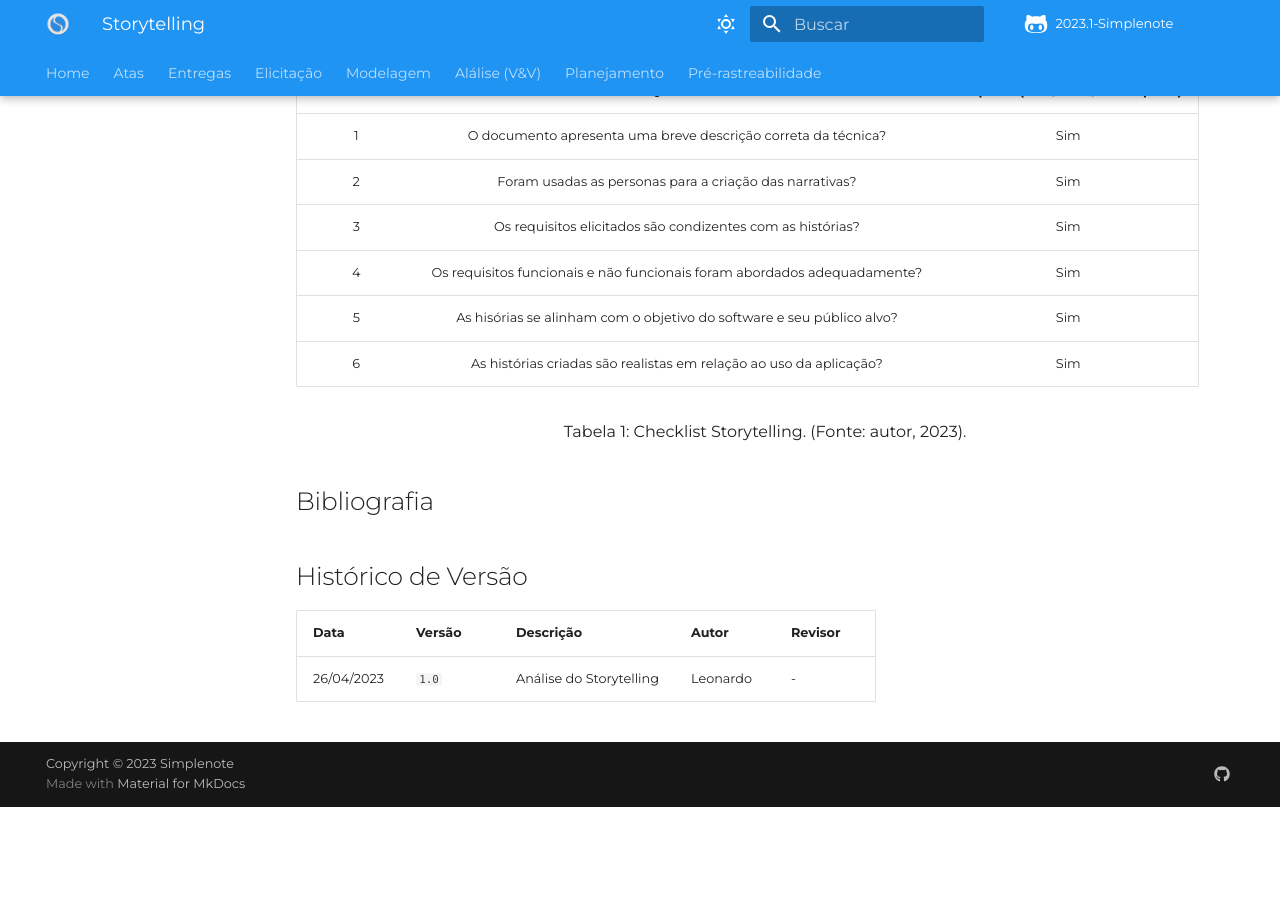
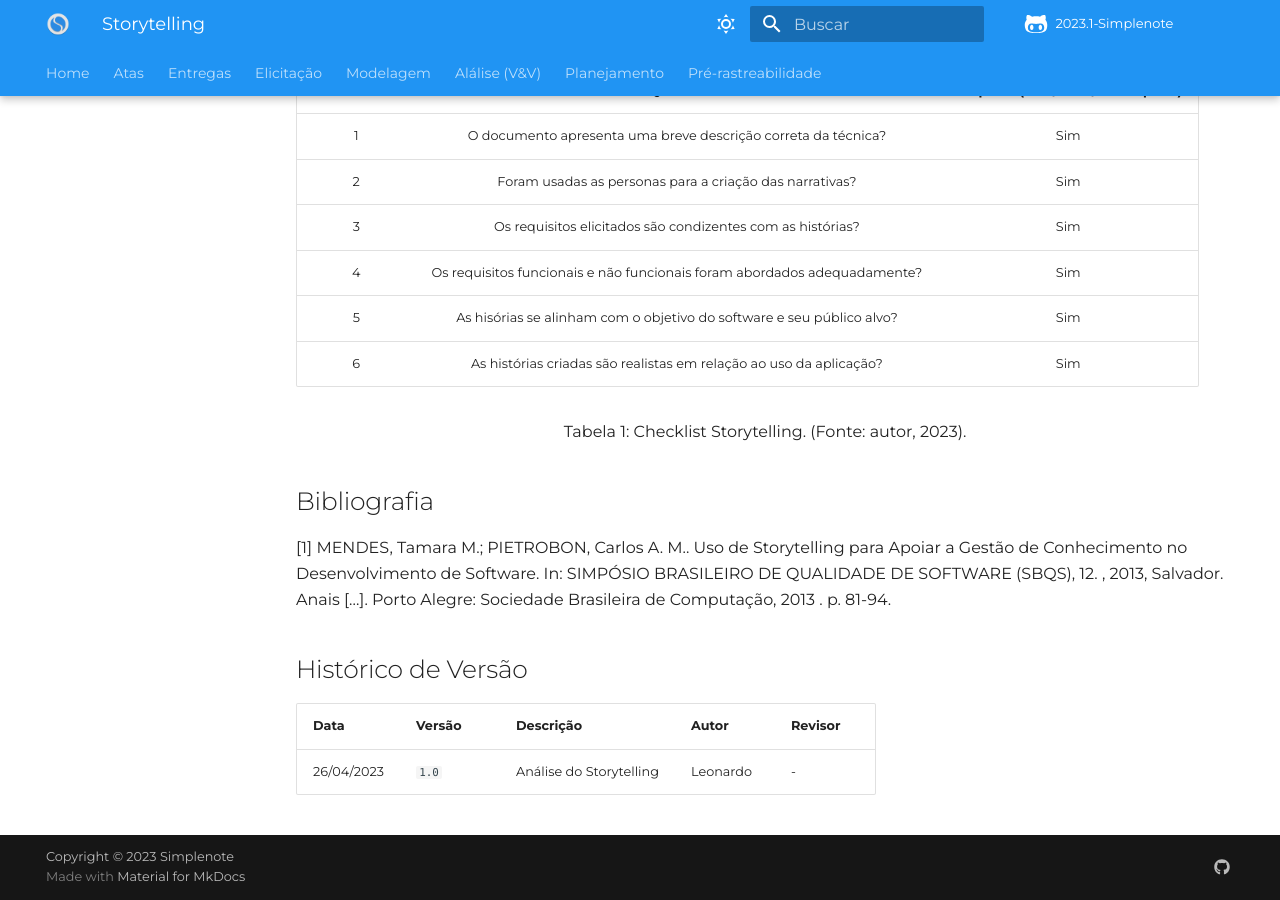
Before and after one commit to Requisitos-de-Software/2023.1-Simplenote, an MkDocs documentation site: the page built from docs/analise/elicitacao/storytelling.md, in a window 1280 px wide and 900 px high, scrolled down 511 px. Built offline with MkDocs 1.6.1 and Material for MkDocs 9.7.7, drawn with Linux system fonts in a browser that asks for light colours; some web fonts are replaced; comment, search, counter and statistics services are not loaded; before the commit the page ends 1318 px from its top, so only the background shows below that.

Commit message:
Update storytelling.md

```diff
--- a/docs/analise/elicitacao/storytelling.md
+++ b/docs/analise/elicitacao/storytelling.md
@@ -29,6 +29,8 @@ Tabela 1: Checklist Storytelling. (Fonte: autor, 2023).
 
 ## Bibliografia
 
+[1] MENDES, Tamara M.; PIETROBON, Carlos A. M.. Uso de Storytelling para Apoiar a Gestão de Conhecimento no Desenvolvimento de Software. In: SIMPÓSIO BRASILEIRO DE QUALIDADE DE SOFTWARE (SBQS), 12. , 2013, Salvador. Anais [...]. Porto Alegre: Sociedade Brasileira de Computação, 2013 . p. 81-94.
+
 ## Histórico de Versão
 | Data | Versão | Descrição | Autor | Revisor |
 | ---- | ------ | --------- | ----- | ------- |
```
